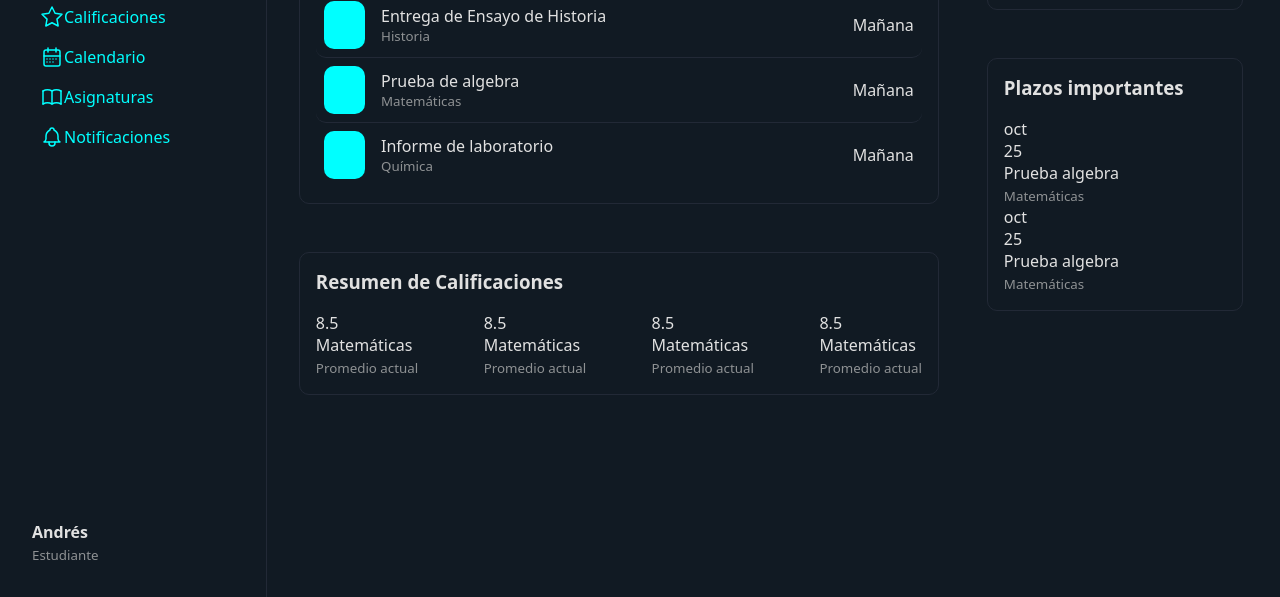
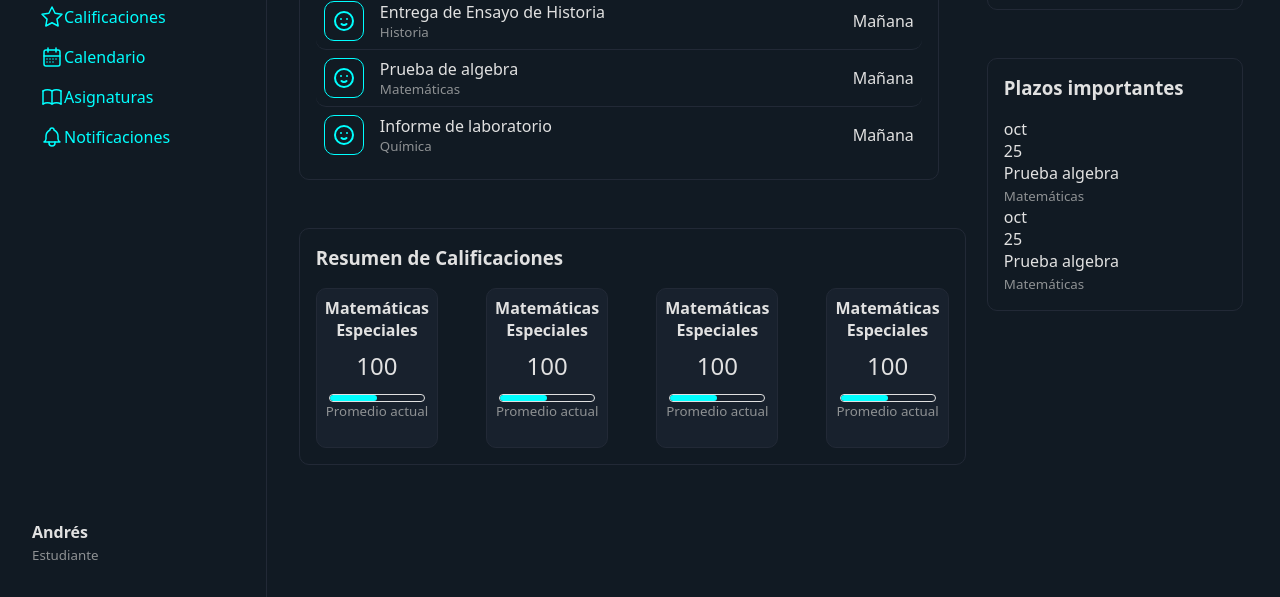
Before and after one commit to afrivera-g/grades-manager-practice, a plain HTML site: page index.html in a window 1280 px wide. Shown: the part 203-800 px from the top of the page. Drawn offline with Linux system fonts and the light colour scheme.

Commit message:
Add activity icons and update grading section layout for better clarity

```diff
--- a/index.html
+++ b/index.html
@@ -52,7 +52,9 @@
         <section id="dashboard-activities">
         <h3>Proximas Actividades</h3>
         <article>
-          <div></div>
+          <div>
+            <svg xmlns="http://www.w3.org/2000/svg" width="24" height="24" viewBox="0 0 24 24" fill="none" stroke="currentColor" stroke-width="2" stroke-linecap="round" stroke-linejoin="round" class="icon icon-tabler icons-tabler-outline icon-tabler-mood-smile"><path stroke="none" d="M0 0h24v24H0z" fill="none"/><path d="M12 12m-9 0a9 9 0 1 0 18 0a9 9 0 1 0 -18 0" /><path d="M9 10l.01 0" /><path d="M15 10l.01 0" /><path d="M9.5 15a3.5 3.5 0 0 0 5 0" /></svg>
+          </div>
           <div class="dashboard-activity-text">
             <p>Entrega de Ensayo de Historia</p>
             <small>Historia</small>
@@ -60,7 +62,9 @@
           <p>Mañana</p>
         </article>
         <article>
-          <div></div>
+          <div>
+            <svg xmlns="http://www.w3.org/2000/svg" width="24" height="24" viewBox="0 0 24 24" fill="none" stroke="currentColor" stroke-width="2" stroke-linecap="round" stroke-linejoin="round" class="icon icon-tabler icons-tabler-outline icon-tabler-mood-smile"><path stroke="none" d="M0 0h24v24H0z" fill="none"/><path d="M12 12m-9 0a9 9 0 1 0 18 0a9 9 0 1 0 -18 0" /><path d="M9 10l.01 0" /><path d="M15 10l.01 0" /><path d="M9.5 15a3.5 3.5 0 0 0 5 0" /></svg>
+          </div>
           <div class="dashboard-activity-text">
             <p>Prueba de algebra</p>
             <small>Matemáticas</small>
@@ -68,7 +72,9 @@
           <p>Mañana</p>
         </article>
         <article>
-          <div></div>
+          <div>
+            <svg xmlns="http://www.w3.org/2000/svg" width="24" height="24" viewBox="0 0 24 24" fill="none" stroke="currentColor" stroke-width="2" stroke-linecap="round" stroke-linejoin="round" class="icon icon-tabler icons-tabler-outline icon-tabler-mood-smile"><path stroke="none" d="M0 0h24v24H0z" fill="none"/><path d="M12 12m-9 0a9 9 0 1 0 18 0a9 9 0 1 0 -18 0" /><path d="M9 10l.01 0" /><path d="M15 10l.01 0" /><path d="M9.5 15a3.5 3.5 0 0 0 5 0" /></svg>
+          </div>
           <div class="dashboard-activity-text">
             <p>Informe de laboratorio</p>
             <small>Química</small>
@@ -80,23 +86,27 @@
         <h3>Resumen de Calificaciones</h3>
         <div>
           <article>
-            <p>8.5</p>
-            <p>Matemáticas</p>
+            <p>Matemáticas Especiales</p>
+            <p>100</p>
+            <progress value="250" max="500"></progress>
             <small>Promedio actual</small>
           </article>
           <article>
-            <p>8.5</p>
-            <p>Matemáticas</p>
+            <p>Matemáticas Especiales</p>
+            <p>100</p>
+            <progress value="250" max="500"></progress>
             <small>Promedio actual</small>
           </article>
           <article>
-            <p>8.5</p>
-            <p>Matemáticas</p>
+            <p>Matemáticas Especiales</p>
+            <p>100</p>
+            <progress value="250" max="500"></progress>
             <small>Promedio actual</small>
           </article>
           <article>
-            <p>8.5</p>
-            <p>Matemáticas</p>
+            <p>Matemáticas Especiales</p>
+            <p>100</p>
+            <progress value="250" max="500"></progress>
             <small>Promedio actual</small>
           </article>
         </div>
--- a/style.css
+++ b/style.css
@@ -100,6 +100,8 @@ section {
   border: solid .5px var(--border-color);
   border-radius: var(--border-radius);
   padding: 1em;
+  height: fit-content;
+  min-width: fit-content;
 
   h3 {
     padding-bottom: 1em;
@@ -133,6 +135,7 @@ section {
   align-items: center;
   justify-content: space-between;
   border-radius: var(--border-radius);
+  min-width: 20em;
 
   &:last-of-type {
     border: none;
@@ -140,10 +143,13 @@ section {
 
   div:first-child {
     display: flex;
-    height: 3em;
-    width: 3em;
-    background: var(--primary);
+    min-height: 2.5em;
+    min-width: 2.5em;
+    border: solid .5px var(--primary);
     border-radius: var(--border-radius);
+    justify-content: center;
+    align-items: center;
+    color: var(--primary);
   }
 
   &:hover {
@@ -160,3 +166,50 @@ section {
 #username-lateral-panel {
   font-weight: bold;
 }
+
+#dashboard-califications div{
+  display: flex;
+  justify-content: space-around;
+  gap: 3em;
+}
+
+#dashboard-califications article {
+  display: flex;
+  flex-direction: column;
+  align-items: center;
+  padding: .5em;
+  border: solid .5px var(--border-color);
+  background: var(--card-bg);
+  border-radius: var(--border-radius);
+  height: 10em;
+  width: 100%;
+
+  p:first-child{
+    text-align: center;
+    font-weight: bold;
+    margin-bottom: .5em;
+  }
+
+  p:nth-child(2) {
+    font-size: 24px;
+    margin-bottom: .5em;
+  }
+
+  progress {
+    width: 6em;
+    height: .5em;
+    background-color: transparent;
+    border: solid .5px #e1e1e1;
+    border-radius: 99999px;
+    overflow: hidden;
+
+    &::-webkit-progress-bar {
+      background-color: transparent;
+    }
+
+    &::-webkit-progress-value {
+      background-color: var(--primary); /* Color del progreso */
+      border-radius: 10px;
+    }
+  }
+}
```
